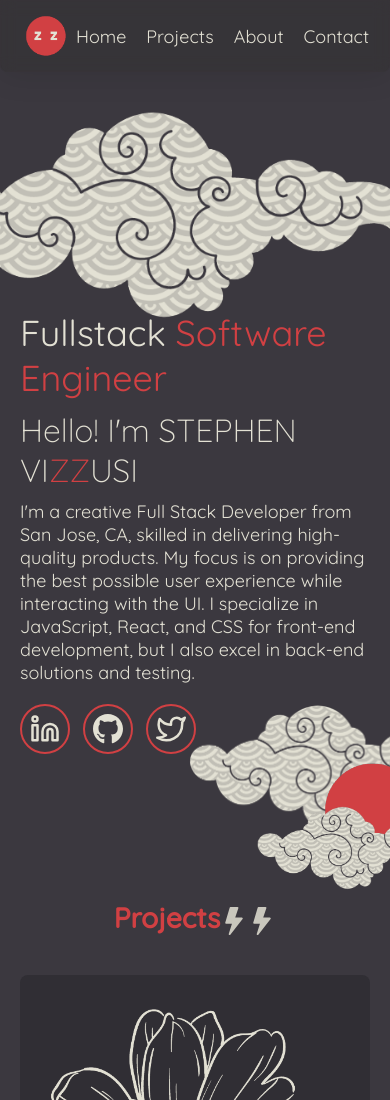
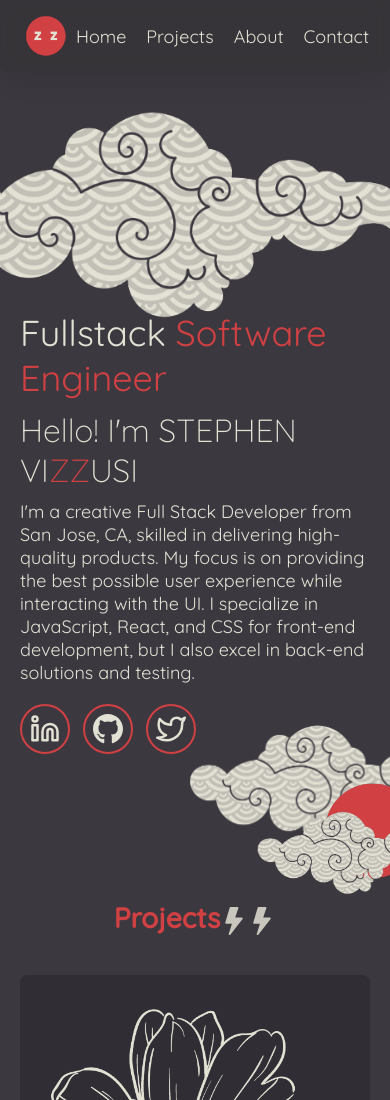
Before and after one commit to svizzusi/portfolio, a React (Vite) app: page / in a window 390 px wide. Shown: the top 1100 px of the page. Built offline with nearby package versions, Linux system fonts and the light colour scheme.

Commit message:
Adjust clouds on mobile

```diff
--- a/src/componets/Cloud/CloudBottom.module.css
+++ b/src/componets/Cloud/CloudBottom.module.css
@@ -100,25 +100,13 @@ Media Queries
 }
 @media screen and (max-width: 450px) {
     .cloudBottom1 {
-        bottom: 70px;
+        bottom: 50px;
     }
 
     .cloudBottom2 {
-        bottom: 10px;
+        bottom: 5px;
     }
     .risingSun {
-        bottom: 40px;
+        bottom: 20px;
     }
 }
-@media screen and (max-width: 320px) {
-    .cloudBottom1 {
-        bottom: 80px;
-    }
-
-    .cloudBottom2 {
-        bottom: 20px;
-    }
-    .risingSun {
-        bottom: 50px;
-    }
-}
```
